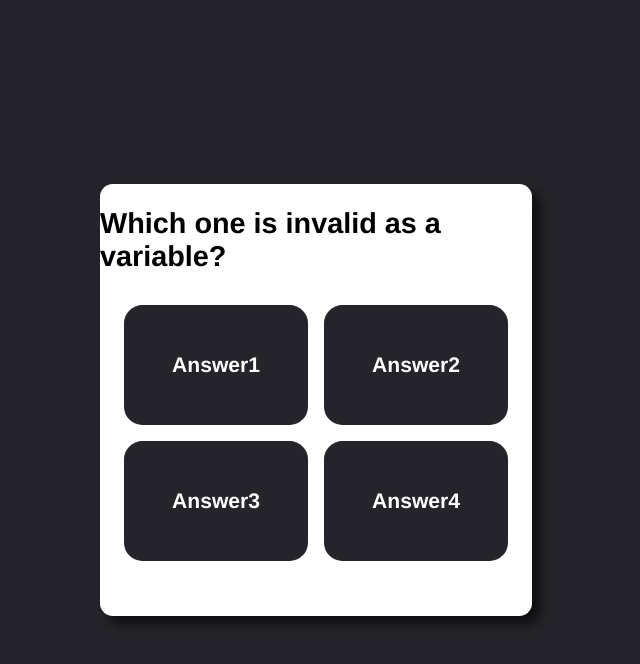
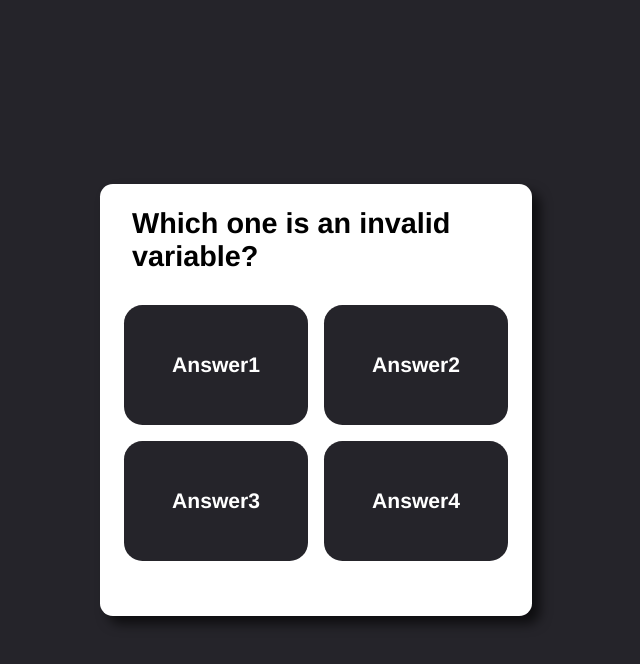
Before and after one commit to kgaolodevs/Quiz_App, a plain HTML site: page index.html in a window 1280 px wide. Both pictures are taken after a click on the button "Start". Shown: the whole page, without its empty margins (324-964 px from the left). Drawn offline with Linux system fonts and the light colour scheme.

Commit message:
Changed question default text

```diff
--- a/index.html
+++ b/index.html
@@ -11,7 +11,7 @@
   <body>
     <section class="container">
       <div class="container__questions hide">
-        <div class="container__questions--question">Question?</div>
+        <div class="container__questions--question">Question</div>
         <div class="container__answers">
           <button class="container__btn container__answers--btn btn">
             Answer1
--- a/script.js
+++ b/script.js
@@ -3,7 +3,7 @@ const data = {
   questionElement: document.querySelector(".container__questions--question"),
   questions: [
     {
-      question: "Which one is invalid as a variable?",
+      question: "Which one is an invalid variable?",
       answers: [
         { text: `apple`, correct: false },
         { text: `_apple`, correct: false },
@@ -42,10 +42,20 @@ function generateNextQuestion() {
 
 function showQuestion(question) {
   data.questionElement.innerText = question.question;
+  question.answers.forEach((answer) => {
+    const button = document.createElement("button");
+    button.innerText = data.questions.answers.text;
+    button.classList.add("btn");
+    if (answer.correct) {
+      button.dataset.correct = answer.correct;
+    }
+    button.addEventListener("click", selectAnswer);
+    data.answerButtons.appendChild(button);
+  });
 }
 
 // Select the answer
-function selectAnswer() {}
+function selectAnswer(e) {}
 
 // Start game
 controls.startButton.addEventListener("click", startGame);
--- a/style.scss
+++ b/style.scss
@@ -53,6 +53,7 @@ body {
     &--question {
       margin-bottom: 1.5rem;
       font-size: 1.8rem;
+      padding: 0 2rem;
     }
   }
 
```
Also changed, not shown: style.css, 1 other file.
